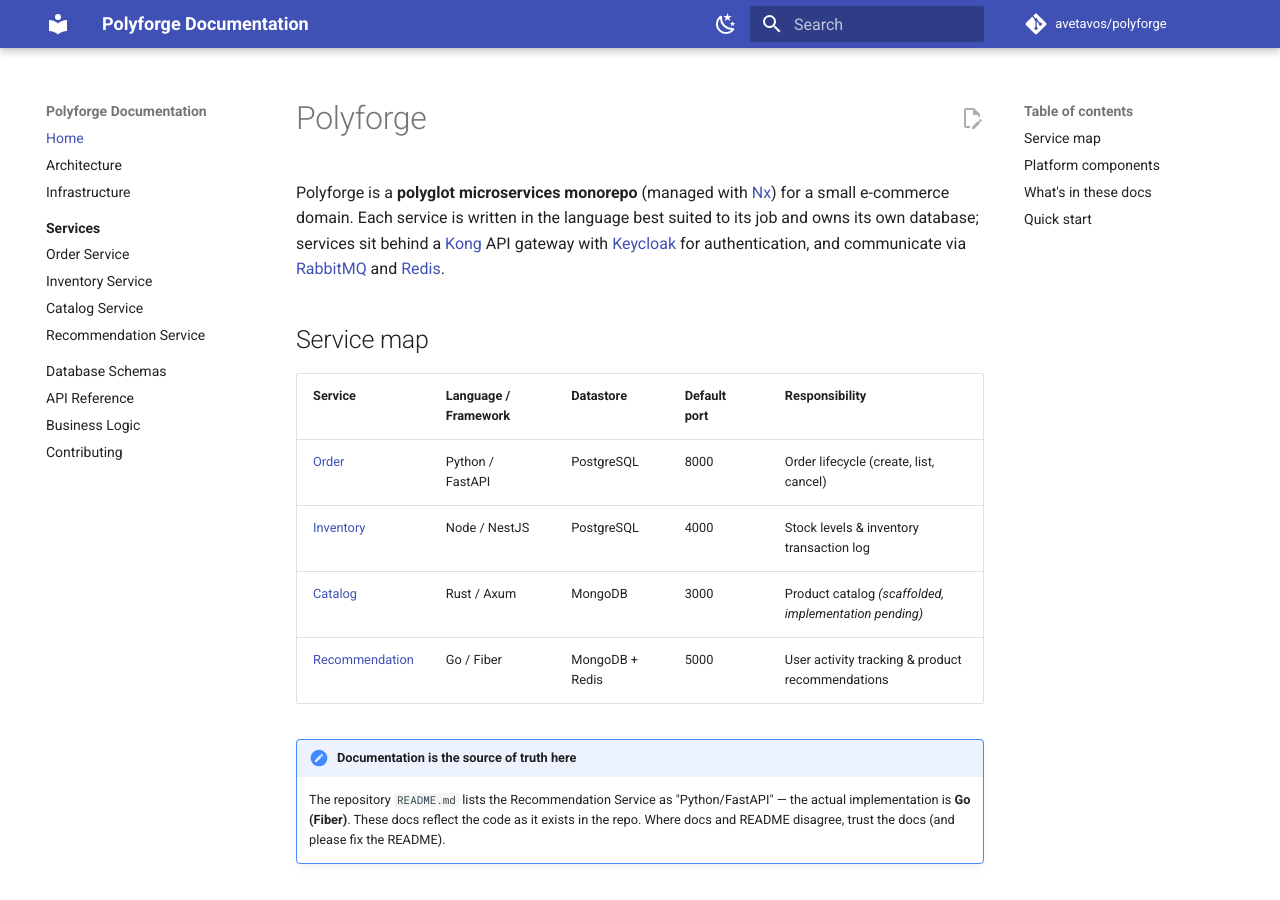
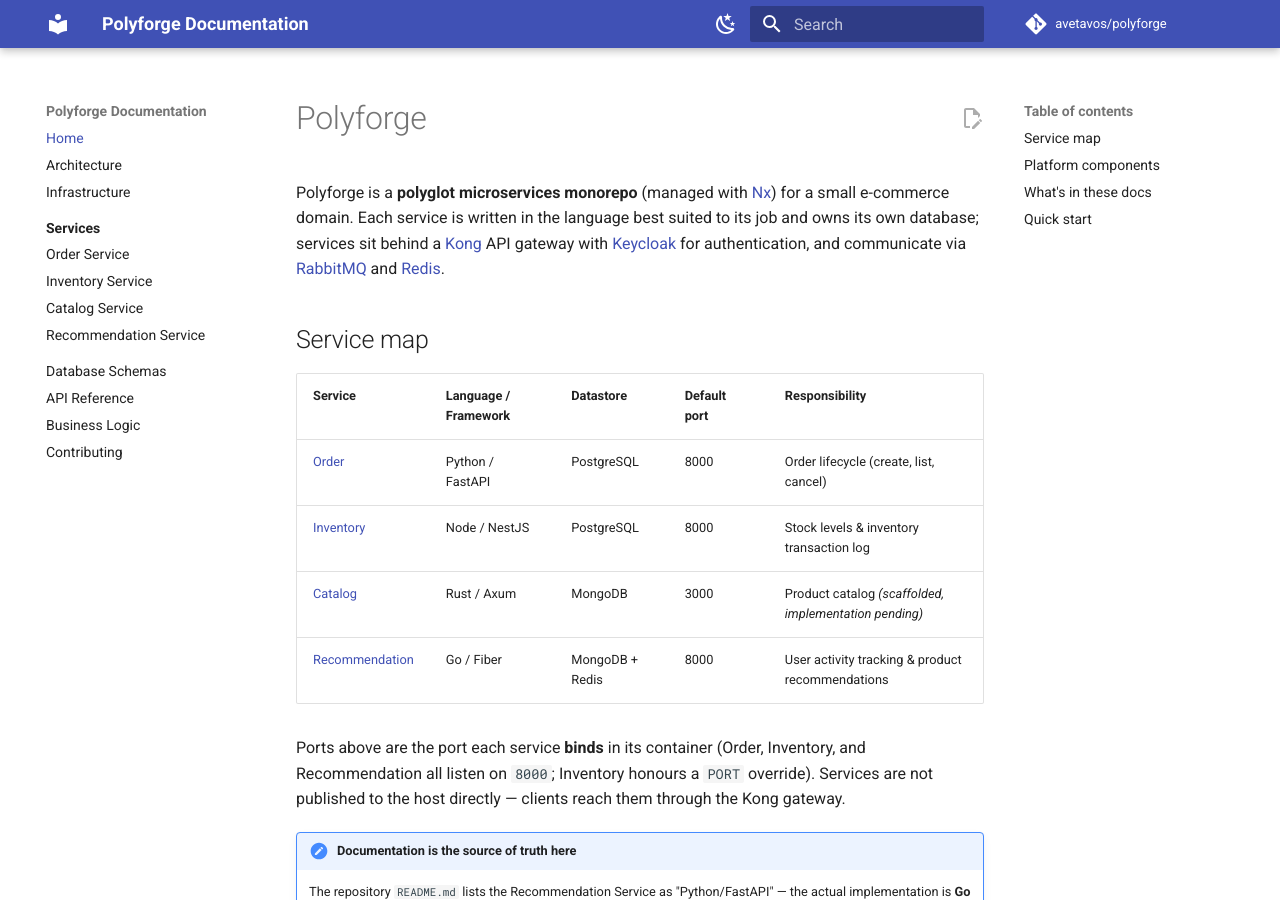
Before and after one commit to avetavos/polyforge, an MkDocs documentation site: the page built from docs/index.md, in a window 1280 px wide and 900 px high. Built offline with MkDocs 1.6.1 and Material for MkDocs 9.7.7, drawn with Linux system fonts in a browser that asks for light colours; comment, search, counter and statistics services are not loaded.

Commit message:
docs: address PR #4 review (accurate ports, cache prefix, relative link)
- inventory & recommendation default port: 8000 (actual bind), not 4000/5000;
  note services bind 8000 internally and are reached via Kong
- recommendation cache prefix: CACHE_PREFIX (recommendation_service), not
  CATALOG_CACHE_PREFIX
- contributing: correct the relative-link example for a root-level docs page

Co-Authored-By: Claude Opus 4.8 (1M context) <noreply@anthropic.com>

```diff
--- a/docs/index.md
+++ b/docs/index.md
@@ -7,9 +7,11 @@ Polyforge is a **polyglot microservices monorepo** (managed with [Nx](https://nx
 | Service | Language / Framework | Datastore | Default port | Responsibility |
 |---------|----------------------|-----------|--------------|----------------|
 | [Order](services/order-service.md) | Python / FastAPI | PostgreSQL | 8000 | Order lifecycle (create, list, cancel) |
-| [Inventory](services/inventory-service.md) | Node / NestJS | PostgreSQL | 4000 | Stock levels & inventory transaction log |
+| [Inventory](services/inventory-service.md) | Node / NestJS | PostgreSQL | 8000 | Stock levels & inventory transaction log |
 | [Catalog](services/catalog-service.md) | Rust / Axum | MongoDB | 3000 | Product catalog _(scaffolded, implementation pending)_ |
-| [Recommendation](services/recommendation-service.md) | Go / Fiber | MongoDB + Redis | 5000 | User activity tracking & product recommendations |
+| [Recommendation](services/recommendation-service.md) | Go / Fiber | MongoDB + Redis | 8000 | User activity tracking & product recommendations |
+
+Ports above are the port each service **binds** in its container (Order, Inventory, and Recommendation all listen on `8000`; Inventory honours a `PORT` override). Services are not published to the host directly — clients reach them through the Kong gateway.
 
 !!! note "Documentation is the source of truth here"
     The repository `README.md` lists the Recommendation Service as "Python/FastAPI" — the actual implementation is **Go (Fiber)**. These docs reflect the code as it exists in the repo. Where docs and README disagree, trust the docs (and please fix the README).
```
Also changed, not shown: docs/contributing.md (+1 -1 lines), docs/services/inventory-service.md (+1 -1 lines), docs/services/recommendation-service.md (+2 -2 lines).
